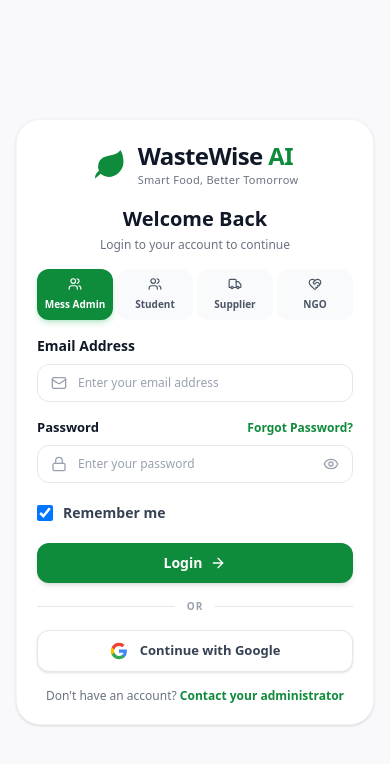
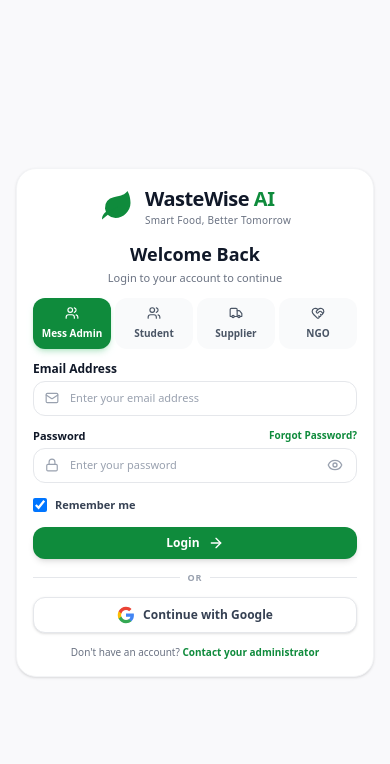
Before and after one commit to saritasuthar276-oss/West-Care-, a Next.js app: page /login in a window 390 px wide. Shown: the top 764 px of the page. Built offline with nearby package versions, Linux system fonts and the light colour scheme.

Commit message:
Massively shrink right card elements to prevent overflow on very short 1366x768 screens

```diff
--- a/src/app/login/page.tsx
+++ b/src/app/login/page.tsx
@@ -170,28 +170,28 @@ export default function LoginPage() {
 
 
         {/* The m-auto ensures the card is perfectly vertically & horizontally centered, safely! */}
-        <div className="m-auto w-full max-w-[480px] py-2 xl:py-10 px-4 sm:px-6">
-          <div className="bg-white rounded-[24px] p-5 lg:p-6 xl:p-10 shadow-sm border border-gray-100 w-full">
+        <div className="m-auto w-full max-w-[460px] py-1 xl:py-10 px-4 sm:px-6">
+          <div className="bg-white rounded-[20px] p-4 xl:p-10 shadow-sm border border-gray-100 w-full">
 
-            <div className="flex justify-center mb-4 xl:mb-8">
+            <div className="flex justify-center mb-3 xl:mb-8">
               <div className="flex items-center gap-2.5">
                 <div className="text-[#0f8b3c]">
                     <svg width="36" height="36" viewBox="0 0 24 24" fill="currentColor"><path d="M11 20A7 7 0 0 1 9.8 6.1C15.5 5 17 4.48 19 2c1 2 2 4.18 2 8 0 5.5-4.78 10-10 10Z"/><path d="M2 21c0-3 1.85-5.36 5.08-6C9.5 14.52 12 13 13 12"/></svg>
                 </div>
                 <div>
-                  <h1 className="text-2xl font-extrabold tracking-tight text-gray-900">WasteWise <span className="text-[#0f8b3c]">AI</span></h1>
-                  <p className="text-[11px] text-gray-500 font-medium tracking-wide">Smart Food, Better Tomorrow</p>
+                  <h1 className="text-xl xl:text-2xl font-extrabold tracking-tight text-gray-900">WasteWise <span className="text-[#0f8b3c]">AI</span></h1>
+                  <p className="text-[10px] xl:text-[11px] text-gray-500 font-medium tracking-wide">Smart Food, Better Tomorrow</p>
                 </div>
               </div>
             </div>
 
-            <div className="text-center mb-4 xl:mb-8">
-              <h2 className="text-xl xl:text-[22px] font-extrabold text-gray-900 mb-1 xl:mb-1.5">Welcome Back</h2>
-              <p className="text-xs xl:text-sm text-gray-500 font-medium">Login to your account to continue</p>
+            <div className="text-center mb-3 xl:mb-8">
+              <h2 className="text-lg xl:text-[22px] font-extrabold text-gray-900 mb-0.5 xl:mb-1.5">Welcome Back</h2>
+              <p className="text-[11px] xl:text-sm text-gray-500 font-medium">Login to your account to continue</p>
             </div>
 
             {/* Role Tabs */}
-            <div className="flex gap-1 mb-4 xl:mb-8">
+            <div className="flex gap-1 mb-3 xl:mb-8">
               <button
                 type="button"
                 onClick={() => setRole("admin")}
@@ -230,38 +230,38 @@ export default function LoginPage() {
               </button>
             </div>
 
-            <form onSubmit={handleSubmit(onLoginSubmit)} className="space-y-4 xl:space-y-5">
+            <form onSubmit={handleSubmit(onLoginSubmit)} className="space-y-3 xl:space-y-5">
 
-              <div className="space-y-2">
-                <label className="text-sm font-bold text-gray-900 block">Email Address</label>
+              <div className="space-y-1 xl:space-y-2">
+                <label className="text-xs xl:text-sm font-bold text-gray-900 block">Email Address</label>
                 <div className="relative">
-                  <div className="absolute inset-y-0 left-0 pl-3.5 flex items-center pointer-events-none text-gray-400">
-                    <Mail className="h-4 w-4" />
+                  <div className="absolute inset-y-0 left-0 pl-3 flex items-center pointer-events-none text-gray-400">
+                    <Mail className="h-3.5 w-3.5 xl:h-4 xl:w-4" />
                   </div>
                   <input
                     type="email"
                     disabled={isLoading}
                     placeholder="Enter your email address"
-                    className="w-full pl-10 pr-4 py-2.5 xl:py-3 bg-white border border-gray-200 rounded-xl text-xs xl:text-sm font-medium focus:outline-none focus:ring-2 focus:ring-[#0f8b3c]/20 focus:border-[#0f8b3c] transition-all placeholder:text-gray-400"
+                    className="w-full pl-9 xl:pl-10 pr-4 py-2 xl:py-3 bg-white border border-gray-200 rounded-lg xl:rounded-xl text-[11px] xl:text-sm font-medium focus:outline-none focus:ring-2 focus:ring-[#0f8b3c]/20 focus:border-[#0f8b3c] transition-all placeholder:text-gray-400"
                     {...register("email")}
                   />
                 </div>
               </div>
 
-              <div className="space-y-2">
+              <div className="space-y-1 xl:space-y-2">
                 <div className="flex items-center justify-between">
-                  <label className="text-[13px] xl:text-sm font-bold text-gray-900">Password</label>
-                  <a href="#" className="text-xs font-bold text-[#0f8b3c] hover:text-green-700 disabled:opacity-50">Forgot Password?</a>
+                  <label className="text-[11px] xl:text-sm font-bold text-gray-900">Password</label>
+                  <a href="#" className="text-[10px] xl:text-xs font-bold text-[#0f8b3c] hover:text-green-700 disabled:opacity-50">Forgot Password?</a>
                 </div>
                 <div className="relative">
-                  <div className="absolute inset-y-0 left-0 pl-3.5 flex items-center pointer-events-none text-gray-400">
-                    <Lock className="h-4 w-4" />
+                  <div className="absolute inset-y-0 left-0 pl-3 flex items-center pointer-events-none text-gray-400">
+                    <Lock className="h-3.5 w-3.5 xl:h-4 xl:w-4" />
                   </div>
                   <input
                     type={showPassword ? "text" : "password"}
                     disabled={isLoading}
                     placeholder="Enter your password"
-                    className="w-full pl-10 pr-10 py-2.5 xl:py-3 bg-white border border-gray-200 rounded-xl text-xs xl:text-sm font-medium focus:outline-none focus:ring-2 focus:ring-[#0f8b3c]/20 focus:border-[#0f8b3c] transition-all placeholder:text-gray-400"
+                    className="w-full pl-9 xl:pl-10 pr-9 py-2 xl:py-3 bg-white border border-gray-200 rounded-lg xl:rounded-xl text-[11px] xl:text-sm font-medium focus:outline-none focus:ring-2 focus:ring-[#0f8b3c]/20 focus:border-[#0f8b3c] transition-all placeholder:text-gray-400"
                     {...register("password")}
                   />
                   <button
@@ -275,21 +275,21 @@ export default function LoginPage() {
                 </div>
               </div>
 
-              <div className="flex items-center pt-1 pb-1">
+              <div className="flex items-center pt-0.5 pb-0.5 xl:pt-1 xl:pb-1">
                 <input
                   type="checkbox"
                   id="rememberMe"
                   disabled={isLoading}
-                  className="w-4 h-4 rounded border-gray-300 text-[#0f8b3c] focus:ring-[#0f8b3c] disabled:opacity-50"
+                  className="w-3.5 h-3.5 xl:w-4 xl:h-4 rounded border-gray-300 text-[#0f8b3c] focus:ring-[#0f8b3c] disabled:opacity-50"
                   {...register("rememberMe")}
                 />
-                <label htmlFor="rememberMe" className="ml-2.5 text-sm text-gray-700 font-semibold">Remember me</label>
+                <label htmlFor="rememberMe" className="ml-2 text-[11px] xl:text-sm text-gray-700 font-semibold">Remember me</label>
               </div>
 
               <button
                 type="submit"
                 disabled={isLoading}
-                className="w-full bg-[#0f8b3c] hover:bg-green-700 disabled:bg-green-700/70 text-white font-bold py-2.5 xl:py-3.5 rounded-xl transition-colors flex items-center justify-center gap-2 shadow-md text-sm"
+                className="w-full bg-[#0f8b3c] hover:bg-green-700 disabled:bg-green-700/70 text-white font-bold py-2 xl:py-3.5 rounded-lg xl:rounded-xl transition-colors flex items-center justify-center gap-2 shadow-md text-xs xl:text-sm"
               >
                 {isLoading ? (
                   <>
@@ -304,19 +304,19 @@ export default function LoginPage() {
 
             </form>
 
-            <div className="relative my-4 xl:my-6">
+            <div className="relative my-3 xl:my-6">
               <div className="absolute inset-0 flex items-center">
                 <div className="w-full border-t border-gray-200"></div>
               </div>
               <div className="relative flex justify-center">
-                <span className="px-3 bg-white text-gray-400 font-bold text-[10px] tracking-widest">OR</span>
+                <span className="px-2 xl:px-3 bg-white text-gray-400 font-bold text-[9px] xl:text-[10px] tracking-widest">OR</span>
               </div>
             </div>
 
             <button
               type="button"
               disabled={isLoading}
-              className="w-full bg-white hover:bg-gray-50 border border-gray-200 text-gray-700 font-bold py-2.5 xl:py-3 rounded-xl transition-colors flex items-center justify-center gap-3 text-[13px] xl:text-sm shadow-sm disabled:opacity-70"
+              className="w-full bg-white hover:bg-gray-50 border border-gray-200 text-gray-700 font-bold py-2 xl:py-3 rounded-lg xl:rounded-xl transition-colors flex items-center justify-center gap-2 xl:gap-3 text-xs xl:text-sm shadow-sm disabled:opacity-70"
             >
               <svg viewBox="0 0 24 24" width="18" height="18" xmlns="http://www.w3.org/2000/svg">
                 <path d="M22.56 12.25c0-.78-.07-1.53-.2-2.25H12v4.26h5.92c-.26 1.37-1.04 2.53-2.21 3.31v2.77h3.57c2.08-1.92 3.28-4.74 3.28-8.09z" fill="#4285F4"/>
@@ -327,7 +327,7 @@ export default function LoginPage() {
               Continue with Google
             </button>
 
-            <p className="text-center text-xs text-gray-500 mt-4 xl:mt-6 font-medium">
+            <p className="text-center text-[10px] xl:text-xs text-gray-500 mt-3 xl:mt-6 font-medium">
               Don't have an account? <a href="#" className="text-[#0f8b3c] font-bold hover:text-green-700">Contact your administrator</a>
             </p>
 
```
